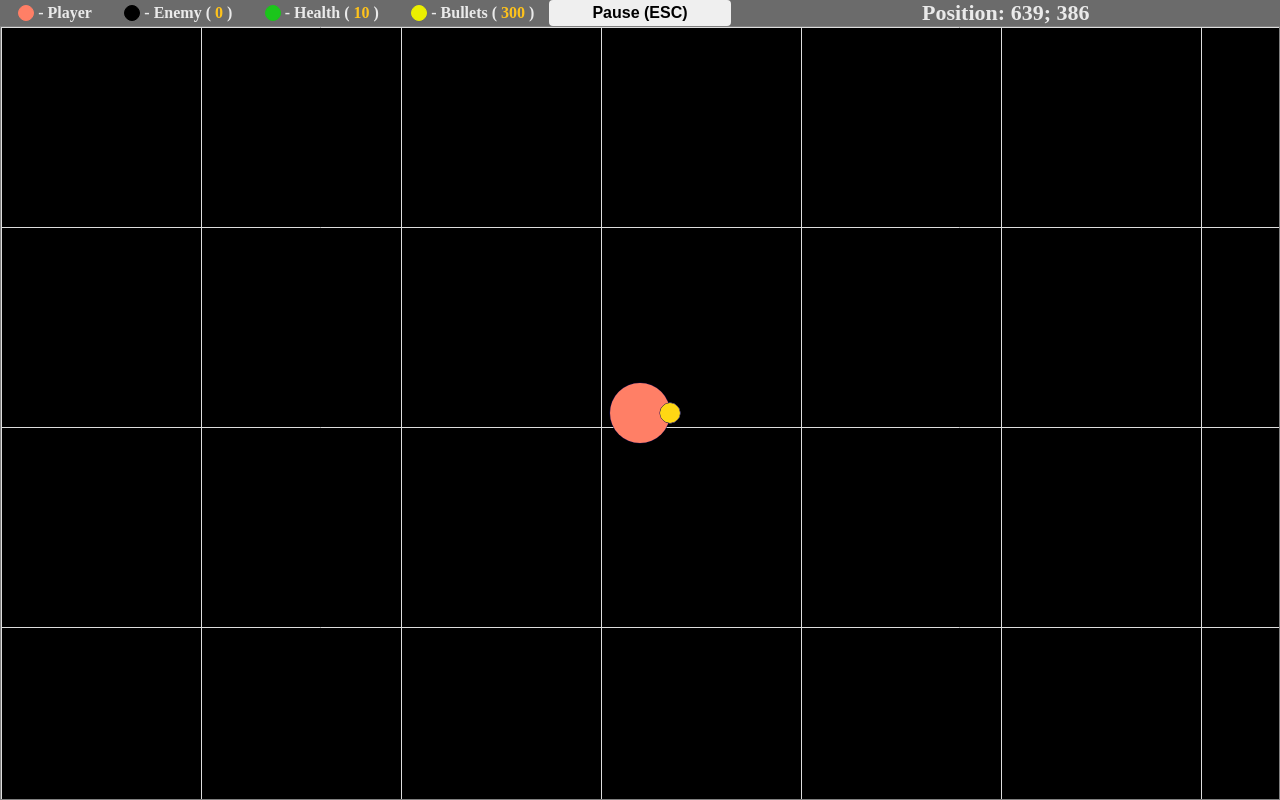
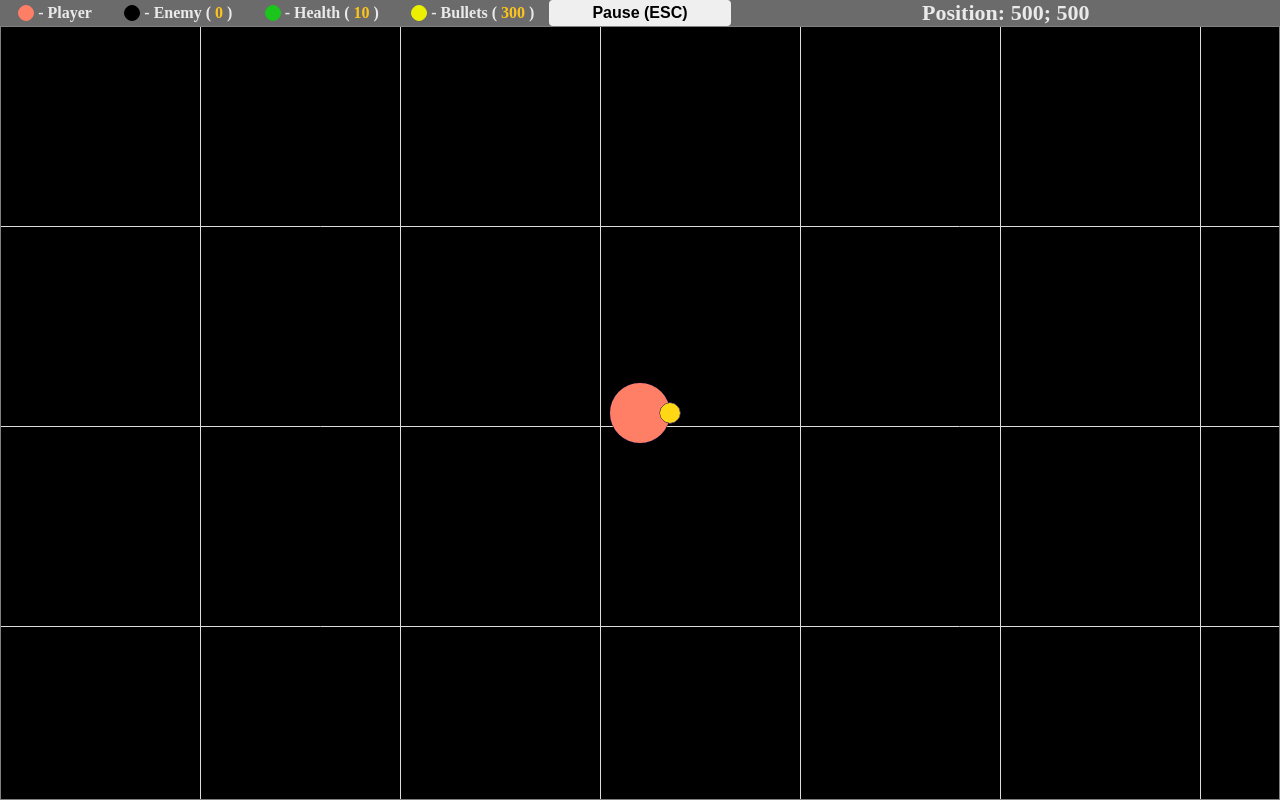
Before and after one commit to YuriChupyrkin/yurichupyrkin.github.io, a plain HTML site: page src/game.html in a window 1280 px wide. Drawn offline with Linux system fonts and the light colour scheme.

Commit message:
Use player coordinats instead of canvas

```diff
--- a/src/game.html
+++ b/src/game.html
@@ -53,7 +53,6 @@
         <script src="js/circle.js" type="text/javascript"></script>
         <script src="js/npc-circle.js" type="text/javascript"></script>
         <script src="js/canvas.js" type="text/javascript"></script>
-        <script src="js/circle-helpers.js" type="text/javascript"></script>
         <script src="js/bullet-circle.js" type="text/javascript"></script>
         <script src="js/player-circle.js" type="text/javascript"></script>
         <script src="js/gun-circle.js" type="text/javascript"></script>
--- a/src/js/app.js
+++ b/src/js/app.js
@@ -16,6 +16,7 @@
     START_HEALTH: 10,
     START_SPEED: 5,
     PLAYER_COLOR: playerColor,
+    PLAYER_ROLE: 'PLAYER',
     HEALTH_REDUCE_COLORS: [
       '#8e1a03',
       playerColor,
@@ -51,7 +52,7 @@
 
     /* NPC */
     NPC_SPEED_RADIUS_RATE: 10,
-    NPC_START_BORDER_COORDINAT: 6000,
+    NPC_START_BORDER_COORDINAT: 3100,
     NPC_MIN_RADIUS: 18,
     NPC_MAX_RADIUS: 46,
     NPC_SPEED_LEVEL_DIFICULT_RATE: 10,
@@ -61,7 +62,7 @@
     NPC_AMMO_COLOR: '#ebef00',
     NPC_HEALTH_COLOR: '#10b910',
     // can be hidden after that coef
-    NPC_IVISIBLE_BORDER_LENGTH: 7000,
+    NPC_IVISIBLE_BORDER_LENGTH: 4000,
 
 
     /* constants */
--- a/src/js/canvas.js
+++ b/src/js/canvas.js
@@ -5,8 +5,6 @@ class Canvas {
     console.log('canvas loaded');
     console.log(this._canvas);
 
-    this._cellDx = 0;
-    this._cellDy = 0;
     this._canvasCellLength = GAME_CONFIG.CANVAS_CELL_LENGHT;
   }
 
@@ -15,59 +13,45 @@ class Canvas {
     this._canvas.height = height;
   }
 
-  refresh(playerCircleParams, keyState) {
-    const playerDx = playerCircleParams.dx;
-    const playerDy = playerCircleParams.dy;
-
+  refresh(playerCircleParams) {
     const canvas = this._canvas;
     const ctx = this._context;
     ctx.clearRect(0, 0, canvas.width, canvas.height);
 
-    if (keyState.LEFT) {
-      this._cellDx += playerDx;
+    const playerX = playerCircleParams.x % this._canvasCellLength;
+    const playerY = playerCircleParams.y % this._canvasCellLength;
+    const cavnasGridShift = (this._canvasCellLength / 2) + 0.5;
+
+    for (var x = -cavnasGridShift; x < canvas.width + cavnasGridShift; x += this._canvasCellLength) {
+      ctx.moveTo(x - playerX, 0);
+      ctx.lineTo(x - playerX, canvas.height);
     }
 
-    if (keyState.RIGHT) {
-      this._cellDx -= playerDx;
-    }
-
-    if (keyState.UP) {
-      this._cellDy += playerDy;
-    }
-
-    if (keyState.DOWN) {
-      this._cellDy -= playerDy;
-    }
-
-    this._cellDx = this._cellDx % this._canvasCellLength;
-    this._cellDy = this._cellDy % this._canvasCellLength;
-
-    for (var x = 0.5; x < canvas.width; x += this._canvasCellLength) {
-      ctx.moveTo(x + this._cellDx, 0);
-      ctx.lineTo(x + this._cellDx, canvas.height);
-    }
-
-    for (var y = 0.5; y < canvas.height; y += this._canvasCellLength) {
-      ctx.moveTo(0, y + this._cellDy);
-      ctx.lineTo(canvas.width, y + this._cellDy);
+    for (var y = -cavnasGridShift; y < canvas.height + cavnasGridShift; y += this._canvasCellLength) {
+      ctx.moveTo(0, y - playerY);
+      ctx.lineTo(canvas.width, y - playerY);
     }
 
     ctx.strokeStyle = "#ddd";
     ctx.stroke();
   }
 
-  draw(playerCircleParams, keyState, allCircles) {
-    this.refresh(playerCircleParams, keyState);
-    this.drawCircles(allCircles);
+  draw(playerCircleParams, allCircles) {
+    this.refresh(playerCircleParams);
+
+    const playerCenterShift =
+      this.getPlayerCenterShift(playerCircleParams.x, playerCircleParams.y);
+
+    this.drawCircles(allCircles, playerCenterShift);
   }
 
-  drawCircles(allCircles) {
+  drawCircles(allCircles, playerCenterShift) {
     allCircles.forEach((circle) => {
-      this.drawCircle(circle);
+      this.drawCircle(circle, playerCenterShift);
     });
   }
 
-  drawCircle(circle) {
+  drawCircle(circle, playerCenterShift) {
     const {
       x, y, radius, strokeColor, fillColor
     } = circle.getCircleParams();
@@ -76,18 +60,21 @@ class Canvas {
     const height = this._canvas.height;
     const lenghtBuffer = 50;
 
+    const canvasX = x - playerCenterShift.x;
+    const canvasY = y - playerCenterShift.y;
+
     // do not draw invisible object
-    if (x + radius + lenghtBuffer < 0 || x - radius - lenghtBuffer > width) {
+    if (canvasX + radius + lenghtBuffer < 0 || canvasX - radius - lenghtBuffer > width) {
       return;
     }
 
-    if (y + radius + lenghtBuffer < 0 || y - radius - lenghtBuffer > height) {
+    if (canvasY + radius + lenghtBuffer < 0 || canvasY - radius - lenghtBuffer > height) {
       return;
     }
 
     const ctx = this._context;
     ctx.beginPath();
-    ctx.arc(x, y, radius, 0, Math.PI * 2, false);
+    ctx.arc(canvasX, canvasY, radius, 0, Math.PI * 2, false);
     ctx.strokeStyle =strokeColor;
     ctx.stroke();
 
@@ -95,6 +82,16 @@ class Canvas {
       ctx.fillStyle = fillColor;
       ctx.fill();
     }
+  }
+
+  getPlayerCenterShift(x, y) {
+    const middleX = this.getWidth() / 2;
+    const middleY = this.getHeight() / 2;
+
+    return {
+      x: x - middleX,
+      y: y - middleY,
+    };
   }
 
   getContext() {
--- a/src/js/circle-helpers.js
+++ /dev/null
@@ -1,15 +0,0 @@
-function CircleHelpers() {
-  const getRandomColor = () => {
-    const colors = [
-      'red', 'black', 'blue',
-      'green', 'yellow', 'orange', 'pink'
-    ];
-    let number = Math.round(Math.random() * colors.length -1);
-    number = number < 0 ? 0: number;
-    return colors[number];
-  };
-
-  return {
-    getRandomColor,
-  };
-}
--- a/src/js/game.js
+++ b/src/js/game.js
@@ -2,8 +2,6 @@ class Game {
   constructor(canvas, npcsNumber) {
     this._canvas = canvas;
     this._npcsNumber = npcsNumber;
-    this._difficultLevel = GAME_CONFIG.START_DIFFICULTY;
-    this._circleHelpers = new CircleHelpers();
     this._interactionResolver = new InteractionResolver();
     this._eventListener = new EventListener();
     this._menu = new Menu();
@@ -26,7 +24,7 @@ class Game {
     this._finished = false;
     this._lastNPCId = 0;
     this._npcBuilder = new NPCsBuilder(
-      this._difficultLevel,
+      GAME_CONFIG.START_DIFFICULTY,
       {
         width: this._canvas.getWidth(),
         height: this._canvas.getHeight(),
@@ -36,9 +34,9 @@ class Game {
     this._isPause = false;
     this._eventListener.clearStates();
     this._keyState = this._eventListener.getKeyState();
-    this._playerCircleParams = {};
 
     this.buildPlayer();
+    this._playerParams = this._player.getCircleParams();
     this.buildNPCs(this._npcsNumber);
   }
 
@@ -47,7 +45,8 @@ class Game {
       return;
     }
 
-    let refreshTimeStart
+    let refreshTimeStart;
+    this._playerParams = this._player.getCircleParams();
     if (GAME_CONFIG.WRITE_LOG) {
       refreshTimeStart = performance.now();
     }
@@ -64,11 +63,6 @@ class Game {
         player.getGun()
       ]);
 
-    this._playerCircleParams = player.getCircleParams();
-
-    this.multirefresh(npcs);
-    this.multirefresh(bullets);
-    player.refresh(this._keyState);
 
     // add new npcs
     this.addNPCs();
@@ -76,10 +70,14 @@ class Game {
     this._interactionResolver.resolve(player, npcs, bullets);
 
     this._canvas.draw(
-      this._playerCircleParams,
-      this._keyState,
+      player.getCircleParams(),
       allCircles
     );
+
+    this.multirefresh(npcs);
+    this.multirefresh(bullets);
+
+    player.refresh(this._keyState);
 
     if (GAME_CONFIG.WRITE_LOG) {
       const refreshTime = performance.now() - refreshTimeStart;
@@ -133,7 +131,7 @@ class Game {
   multirefresh(target) {
     let ids = Object.keys(target);
     ids.forEach((id) => {
-      target[id].refresh(this._playerCircleParams, this._keyState);
+      target[id].refresh(this._playerParams);
 
       if (target[id].isHidden && target[id].isHidden()) {
         if (GAME_CONFIG.WRITE_LOG) {
@@ -180,8 +178,9 @@ destroyed: ${this._log.destroed}\n
 
   buildPlayer() {
     const listener = this._eventListener;
-    const x = this._canvas.getWidth() / 2;
-    const y = this._canvas.getHeight() / 2;
+    // START COORDINATS
+    const x = 500;
+    const y = 500;
 
     const player = new PlayerCirlce(x, y);
 
@@ -204,7 +203,7 @@ destroyed: ${this._log.destroed}\n
   }
 
   addNewNPC() {
-    const npc = this._npcBuilder.buildNPC();
+    const npc = this._npcBuilder.buildNPC(this._playerParams);
     const npcId = this.getNPCId();
     this._npcs[npcId] = npc;
   }
--- a/src/js/npc-circle.js
+++ b/src/js/npc-circle.js
@@ -3,39 +3,23 @@ class NPCCircle extends Circle {
     super(x, y, dx, dy, radius);
   }
 
-  refresh(playerCircleParams, keyState) {
-    if (this._x > GAME_CONFIG.NPC_IVISIBLE_BORDER_LENGTH
-      || this._x < - GAME_CONFIG.NPC_IVISIBLE_BORDER_LENGTH) {
+  refresh(playerParams) {
+    if (this._x > playerParams.x + GAME_CONFIG.NPC_IVISIBLE_BORDER_LENGTH
+      || this._x < playerParams.x - GAME_CONFIG.NPC_IVISIBLE_BORDER_LENGTH) {
       this._hidden = true;
     }
 
-    if (this._y > GAME_CONFIG.NPC_IVISIBLE_BORDER_LENGTH
-      || this._y < - GAME_CONFIG.NPC_IVISIBLE_BORDER_LENGTH) {
+    if (this._y > playerParams.y + GAME_CONFIG.NPC_IVISIBLE_BORDER_LENGTH
+      || this._y < playerParams.y - GAME_CONFIG.NPC_IVISIBLE_BORDER_LENGTH) {
       this._hidden = true;
     }
 
-    this.move(playerCircleParams, keyState);
+    this.move();
   }
 
-  move(playerCircleParams, keyState) {
+  move() {
     this._x += this._dx;
     this._y += this._dy;
-
-    if (keyState.LEFT) {
-      this._x += playerCircleParams.dx;
-    }
-
-    if (keyState.RIGHT) {
-      this._x -= playerCircleParams.dx;
-    }
-
-    if (keyState.UP) {
-      this._y += playerCircleParams.dy;
-    }
-
-    if (keyState.DOWN) {
-      this._y -= playerCircleParams.dy;
-    }
   }
 
   setRole(role) {
--- a/src/js/npcs-builder.js
+++ b/src/js/npcs-builder.js
@@ -25,9 +25,11 @@ class NPCsBuilder {
     return role;
   }
 
-  buildNPC() {
-    const middleX = this._canvasSize.width / 2;
-    const middleY = this._canvasSize.height / 2;
+  buildNPC(playerParams) {
+    const maxX = playerParams.x + GAME_CONFIG.NPC_START_BORDER_COORDINAT;
+    const minX = playerParams.x - GAME_CONFIG.NPC_START_BORDER_COORDINAT;
+    const maxY = playerParams.y + GAME_CONFIG.NPC_START_BORDER_COORDINAT;
+    const minY = playerParams.y - GAME_CONFIG.NPC_START_BORDER_COORDINAT;
     let dx;
     let dy;
     let x;
@@ -45,39 +47,39 @@ class NPCsBuilder {
     }
 
     if (isVertical) {
-      x = Math.random() * this._canvasSize.width;
-      y = -GAME_CONFIG.NPC_START_BORDER_COORDINAT;
+      x = Math.floor(Math.random() * (maxX - minX + 1)) + minX;
+      y = minY;
       dy = (radius / GAME_CONFIG.NPC_SPEED_RADIUS_RATE)
         + this.getSpeedDifficultyRate(this._difficultLevel);
 
-      // move from bottom to bottom
+      // move from bottom to top
       if (randomPostionCoef == 1) {
         dy *= -1;
-        y = this._canvasSize.height + GAME_CONFIG.NPC_START_BORDER_COORDINAT;
+        y = maxY;
       }
 
       dx = Math.round(Math.random() * 8);
 
       // move from right to left
-      if (x > middleX) {
+      if (x > playerParams.x) {
         dx *= -1;
       }
     } else {
-      y = Math.random() * this._canvasSize.height;
-      x = -GAME_CONFIG.NPC_START_BORDER_COORDINAT;
+      y = Math.floor(Math.random() * (maxY - minY + 1)) + minY;
+      x = minX;
 
       dx = (radius / GAME_CONFIG.NPC_SPEED_RADIUS_RATE) + this.getSpeedDifficultyRate(this._difficultLevel);
 
       // move from right to left
       if (randomPostionCoef == 3) {
         dx *= -1;
-        x = this._canvasSize.width + GAME_CONFIG.NPC_START_BORDER_COORDINAT;
+        x = maxX;
       }
 
       dy = Math.round(Math.random() * 8);
 
       // move from bottom to top
-      if (y > middleY) {
+      if (y > playerParams.y) {
         dy *= -1;
       }
     }
--- a/src/js/player-circle.js
+++ b/src/js/player-circle.js
@@ -9,10 +9,30 @@ class PlayerCirlce extends Circle {
     this._health = GAME_CONFIG.START_HEALTH;
 
     this._gun = {};
+    this._role = GAME_CONFIG.PLAYER_ROLE
   }
 
   refresh(keyState) {
+    this.move(keyState);
     this._gun.refresh(this.getCircleParams(), keyState);
+  }
+
+  move(keyState) {
+    if (keyState.LEFT) {
+      this._x -= this._dx;
+    }
+
+    if (keyState.RIGHT) {
+      this._x += this._dx;
+    }
+
+    if (keyState.UP) {
+      this._y -= this._dy;
+    }
+
+    if (keyState.DOWN) {
+      this._y += this._dy;
+    }
   }
 
   shoot() {
```
Also changed, not shown: src/js/bullet-circle.js (+5 -25 lines).
